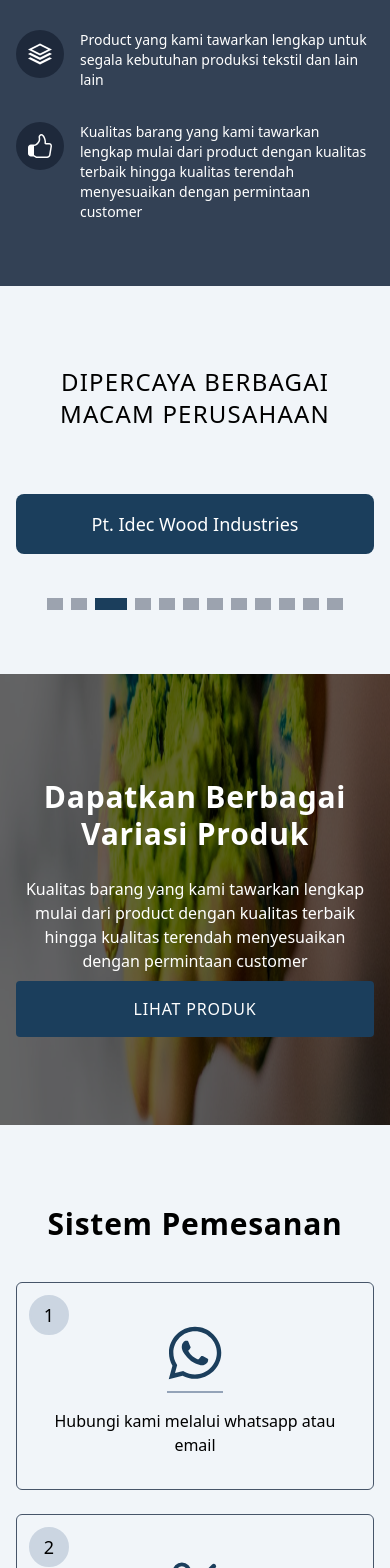
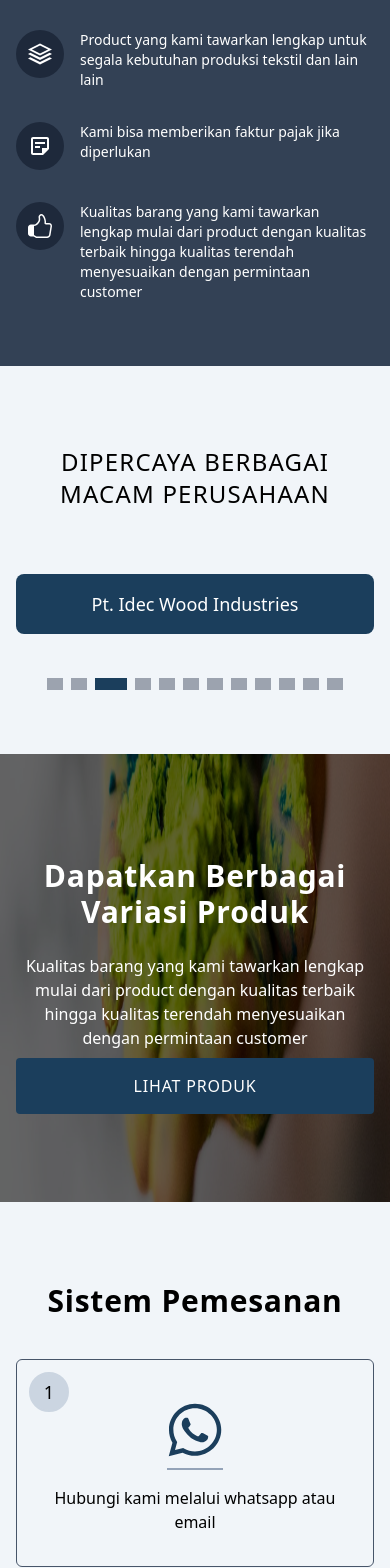
Before and after one commit to rizalgrandonk/warna-jaya-web, a Next.js app: page / in a window 390 px wide. Shown: the part 3360-4928 px from the top of the page. Built offline with nearby package versions, Linux system fonts and the light colour scheme.

Commit message:
add advantages

```diff
--- a/data/advantages.js
+++ b/data/advantages.js
@@ -2,6 +2,7 @@ import { RiUserFollowLine } from "react-icons/ri";
 import { AiOutlineFileProtect } from "react-icons/ai";
 import { ImStack } from "react-icons/im";
 import { GoThumbsup } from "react-icons/go";
+import { MdOutlineStickyNote2 } from "react-icons/md";
 
 export const advantages = [
   {
@@ -17,6 +18,10 @@ export const advantages = [
     text: "advantagesProduct",
   },
   {
+    icon: MdOutlineStickyNote2,
+    text: "advantagesFaktur",
+  },
+  {
     icon: GoThumbsup,
     text: "advantagesKualitas",
   },
--- a/lang/en.js
+++ b/lang/en.js
@@ -56,6 +56,7 @@ const en = {
     "Our products are various for every textile needs or other needs.",
   advantagesKualitas:
     "We offering various quality products from the best quality to lower quality depends on customer request",
+  advantagesFaktur: "We can provide tax invoice if needed",
 
   // Order System
   orderContact: "Call us on whatsapp or email",
--- a/lang/id.js
+++ b/lang/id.js
@@ -60,6 +60,7 @@ const id = {
     "Product yang kami tawarkan lengkap untuk segala kebutuhan produksi tekstil dan lain lain",
   advantagesKualitas:
     "Kualitas barang yang kami tawarkan lengkap mulai dari product dengan kualitas terbaik hingga kualitas terendah menyesuaikan dengan permintaan customer",
+  advantagesFaktur: "Kami bisa memberikan faktur pajak jika diperlukan",
 
   // Order System
   orderContact: "Hubungi kami melalui whatsapp atau email",
--- a/pages/index.js
+++ b/pages/index.js
@@ -86,7 +86,7 @@ export default function Home() {
 
       <Parallax bgImage={"/images/bg-3.jpg"} strength={600}>
         <div className="text-white py-20 md:py-28 bg-black/60 text-center px-4">
-          <h3 className="text-3xl md:text-5xl font-bold tracking-wide my-6 leading-tight mx-auto md:w-1/2">
+          <h3 className="text-3xl md:text-5xl font-bold tracking-wide my-6 mx-auto md:w-1/2">
             {localize(locale, "variasiProduk")}
           </h3>
           <p>{localize(locale, "variasiText")}</p>
```
